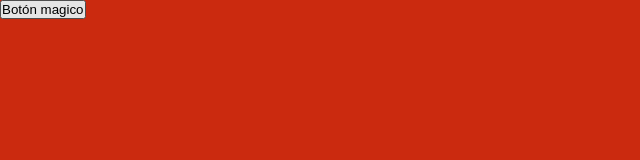
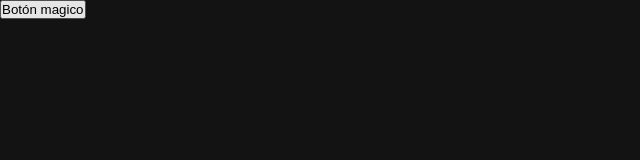
Before and after one commit to lucas-abratti/ProyectoFinalLabo3API, a website built with Vite: page randomColors.html in a window 1280 px wide. Shown: the whole page, without its empty margins (0-640 px from the left). Built offline with nearby package versions, Linux system fonts and the light colour scheme.

Commit message:
removed comments and changed default colors

```diff
--- a/main.js
+++ b/main.js
@@ -13,6 +13,8 @@ closeMenu.addEventListener("click", function() {
 })
 
 window.addEventListener("load", () =>{
+  console.log("Fetching colors");
+
   let url = "http://colormind.io/api/";
   let data = {
     model : "default",
@@ -27,10 +29,12 @@ window.addEventListener("load", () =>{
       document.documentElement.style.setProperty("--third-color", `rgb(${palette[2][0]},${palette[2][1]},${palette[2][2]})`);
       document.documentElement.style.setProperty("--fourth-color", `rgb(${palette[3][0]},${palette[3][1]},${palette[3][2]})`);
       document.documentElement.style.setProperty("--fifth-color", `rgb(${palette[4][0]},${palette[4][1]},${palette[4][2]})`);
+      console.log("Colors fetched");
     }
   }
   http.open("POST", url, true);
   http.send(JSON.stringify(data));
+
 });
 
 function getDrink(box){
@@ -72,6 +76,7 @@ for(var i = 0; i < 6; i++){
   boxArea.appendChild(card);
 }
 
+window.addEventListener("load", () =>{
   for (let i = 0; i < cards.length; i++) {
     getDrink(cards[i]);
     cards[i].addEventListener("mouseover", () => {blurOtherCards(i)})
@@ -91,3 +96,4 @@ function removeBlurOtherCards(hoveredCard){
       cards[i].classList.remove("blurred");
     }
   }
+})
--- a/style.css
+++ b/style.css
@@ -8,7 +8,7 @@
 }
 
 html {
-  --first-color: rgb(203, 42, 15);
+  --first-color: rgb(19, 19, 20);
   --second-color: rgb(195, 48, 43);
   --third-color: rgb(109, 139, 164);
   --fourth-color: rgb(157, 206, 203 );
```
Also changed, not shown: index.html (+0 -47 lines). Lines whose indentation alone changed are shown as unchanged.
